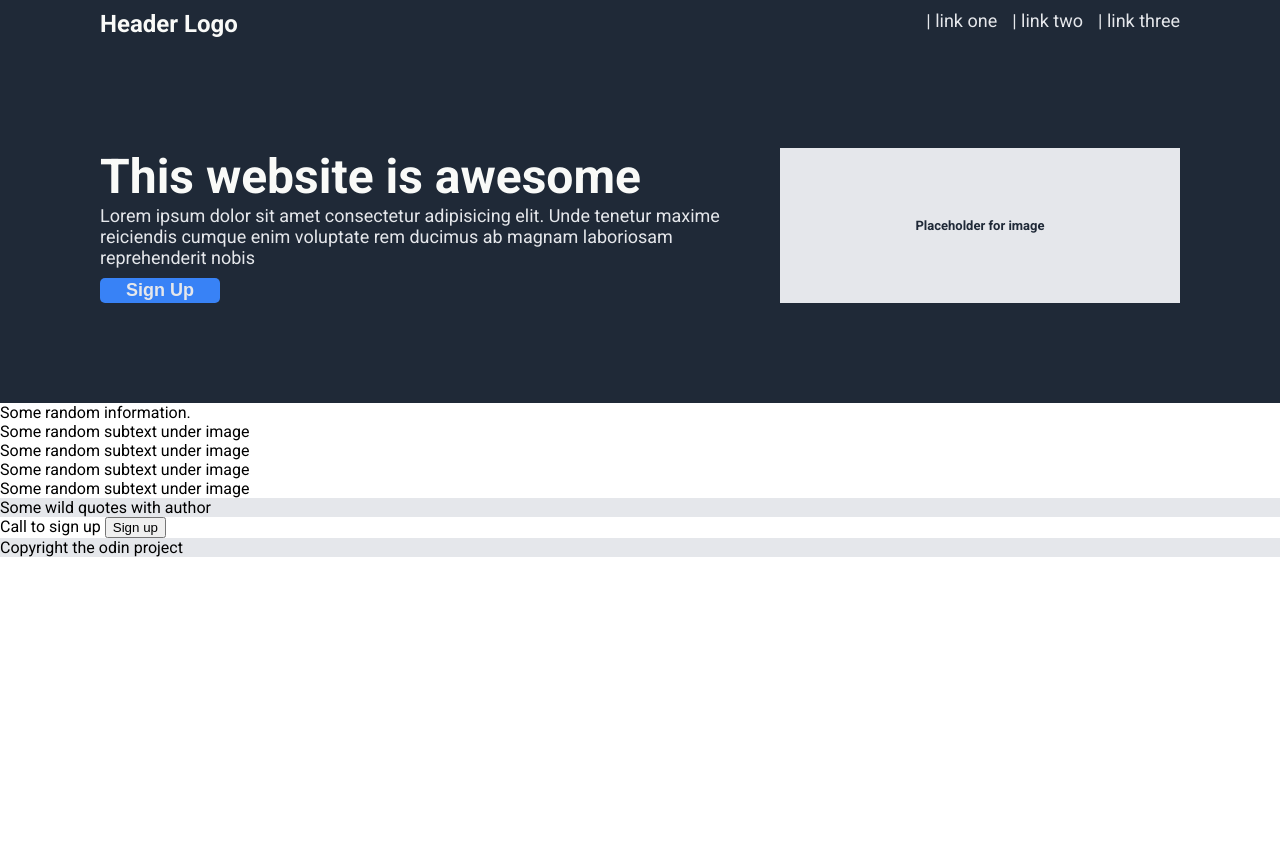
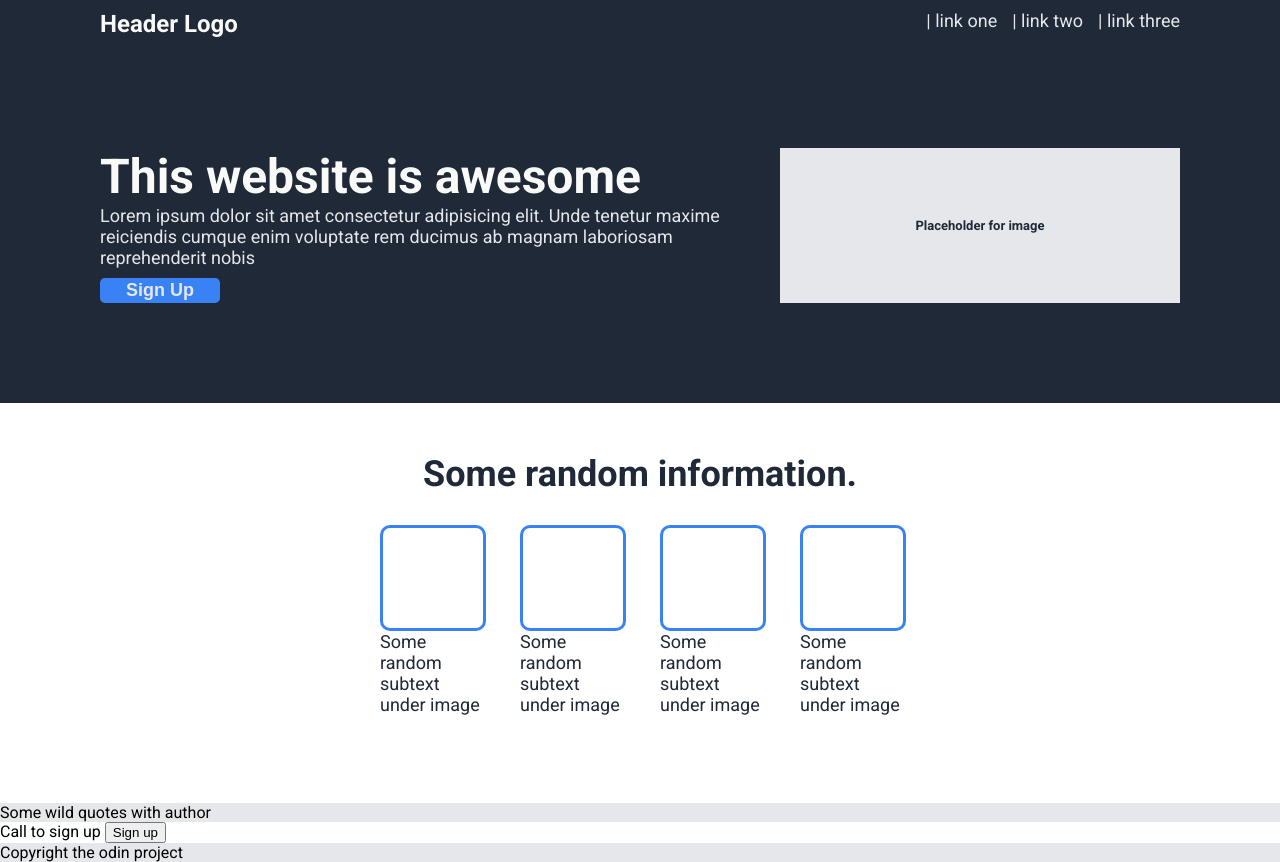
Before and after one commit to Mefisto756/LandingPageOdin, a plain HTML site: page index.html in a window 1280 px wide. Before the commit the page ends 800 px from the top, so only its background shows below. Drawn offline with Linux system fonts and the light colour scheme.

Commit message:
Information Sectiom

```diff
--- a/index.html
+++ b/index.html
@@ -31,7 +31,8 @@
             </div>
        </div>
        <div class="informationSection">
-            <div>Some random information.</div>
+            Some random information.
+            <div class="cards">
                 <div class="card">
                     <div class="border"></div>
                     <div class="description">
@@ -57,6 +58,7 @@
                     </div>
                 </div>
             </div>
+       </div>
        <div class="quoteSection">
         Some wild quotes with author
        </div>
--- a/style.css
+++ b/style.css
@@ -3,6 +3,7 @@ body {
     flex-direction: column;
     font-family: 'Roboto', sans-serif;
     margin: 0;
+    justify-content: space-between;
 
 }
 
@@ -42,6 +43,7 @@ body {
     display: flex;
     padding: 100px;
     gap: 30px;
+    flex: 1;
 
 }
 
@@ -88,6 +90,43 @@ body {
     background-color: #e5e7eb;
 }
 
+.informationSection {
+    display: flex;
+    flex-direction: column;
+    flex:1 1 350px;
+    align-items: center;
+    gap: 30px;
+    font-size: 36px;
+    font-weight: bold;
+    color: #1f2937;
+    padding-top: 50px;
+}
+
+.cards {
+    display: flex;
+    justify-content: center;
+    gap: 40px;
+
+}
+
+.description {
+    font-size: 18px;
+    color: #1f2937;
+    font-weight: lighter;
+}
+
+.card {
+    height: 100px;
+    width: 100px;
+}
+
+.border {
+    height: 100px;
+    width: 100px;
+    border-radius: 10px;
+    border: 3px solid #3882F6;
+}
+
 .quoteSection {
     background-color: #e5e7eb;
 }
```
Lines whose indentation alone changed are shown as unchanged.
